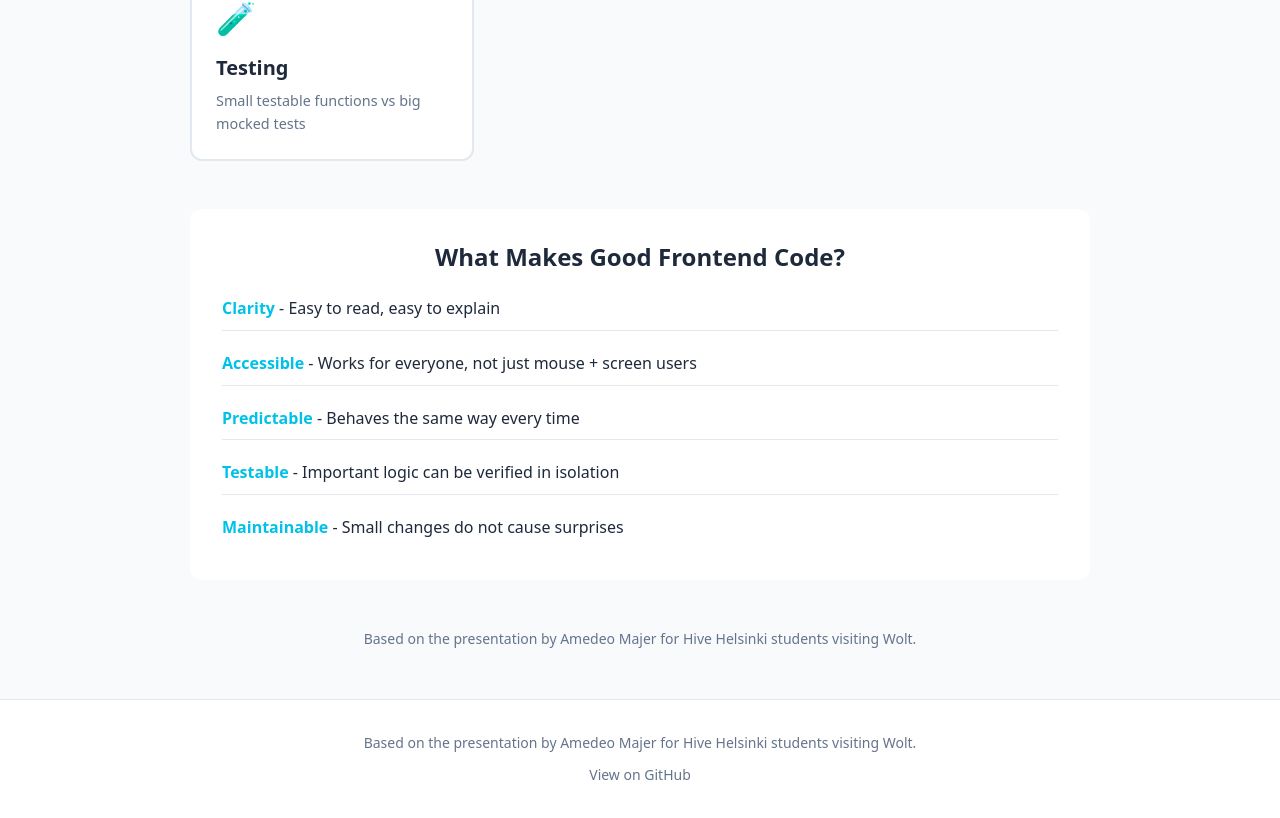
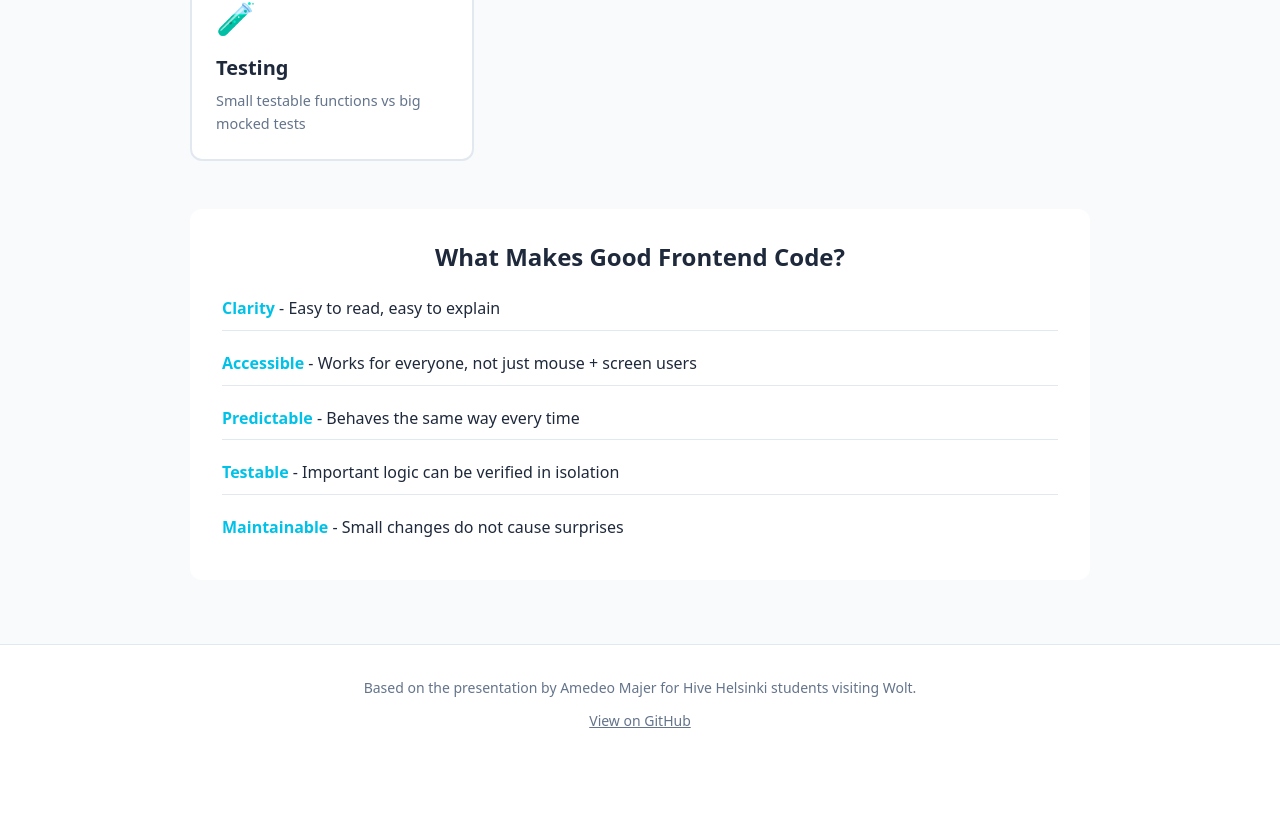
Before and after one commit to amedeomajer/frontend-best-practices-demo, a React (Vite) app: page / in a window 1280 px wide. Shown: the part 563-1381 px from the top of the page. After the commit the page ends 1328 px from the top, so only its background shows below. Built offline with nearby package versions, Linux system fonts and the light colour scheme.

Commit message:
fix deployment path and add footer

```diff
--- a/src/App.css
+++ b/src/App.css
@@ -32,7 +32,7 @@
 
 .site-footer a {
   color: var(--text-secondary);
-  text-decoration: none;
+  text-decoration: underline;
   font-size: 0.875rem;
 }
 
--- a/src/App.tsx
+++ b/src/App.tsx
@@ -37,6 +37,7 @@ function App() {
           href="https://github.com/amedeomajer/frontend-best-practices-demo"
           target="_blank"
           rel="noopener noreferrer"
+          id="link-to-gh-repo"
         >
           View on GitHub
         </a>
--- a/src/index.css
+++ b/src/index.css
@@ -61,7 +61,6 @@ p {
 
 a {
   color: var(--wolt-blue);
-  text-decoration: none;
 }
 
 a:hover {
--- a/src/pages/Home.tsx
+++ b/src/pages/Home.tsx
@@ -70,12 +70,6 @@ export default function Home() {
           </li>
         </ul>
       </section>
-
-      <footer className="home-footer">
-        <p>
-          Based on the presentation by Amedeo Majer for Hive Helsinki students visiting Wolt.
-        </p>
-      </footer>
     </div>
   )
 }
```
